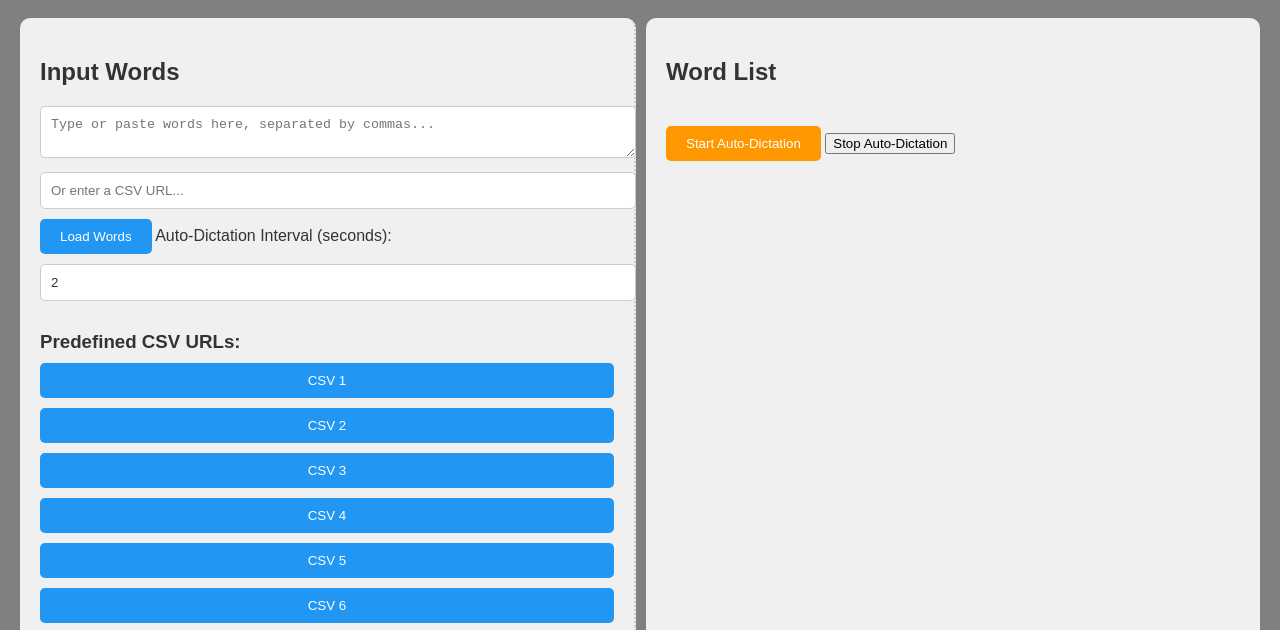
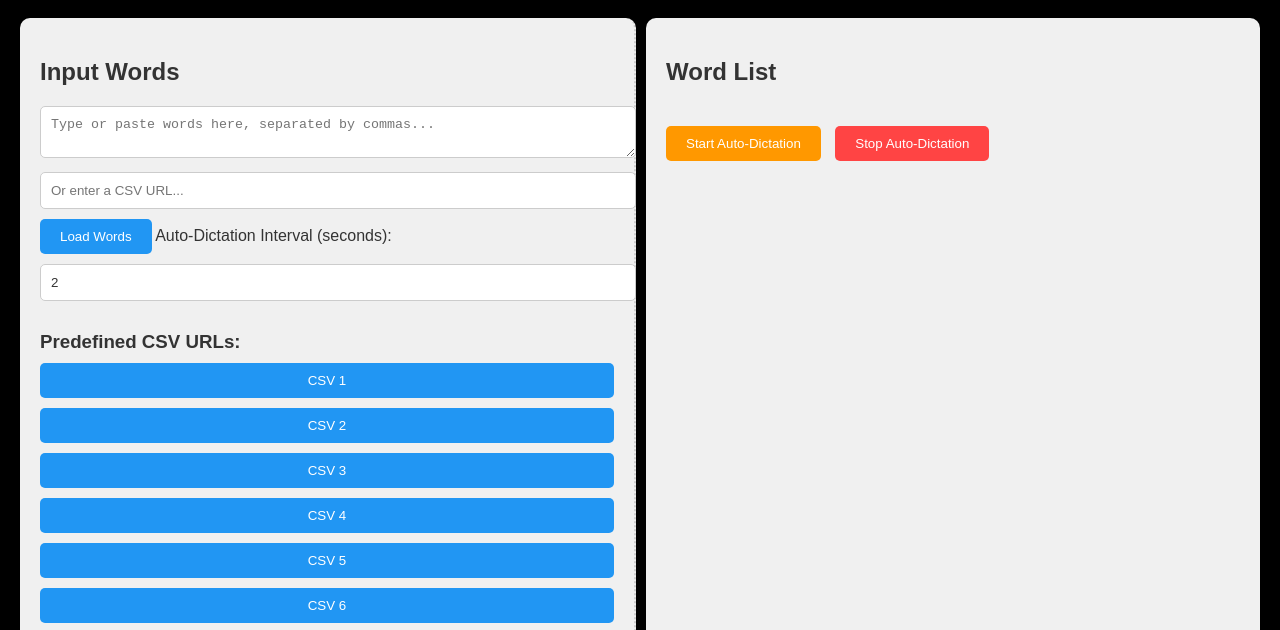
Before and after one commit to VinceBNE/dictation, a plain HTML site: page index.html in a window 1280 px wide. Shown: the part 156-786 px from the top of the page. Drawn offline with Linux system fonts and the light colour scheme.

Commit message:
Update styles.css

```diff
--- a/styles.css
+++ b/styles.css
@@ -3,7 +3,7 @@ body {
   font-family: Arial, sans-serif;
   margin: 0;
   padding: 0;
-  background-color: grey; /* Black background for the entire page */
+  background-color: black; /* Black background for the entire page */
   color: white; /* Default text color */
 }
 
@@ -55,7 +55,7 @@ body {
 }
 
 .input-section button:hover {
-  background-color: #f0f0f0;
+  background-color: #1976d2;
 }
 
 /* CSV Buttons */
@@ -131,6 +131,21 @@ body {
   background-color: #f57c00;
 }
 
+#stopDictation {
+  padding: 10px 20px;
+  background-color: #ff4444; /* Red background */
+  color: white;
+  border: none;
+  border-radius: 5px;
+  cursor: pointer;
+  margin-top: 20px;
+  margin-left: 10px; /* Add some space between the buttons */
+}
+
+#stopDictation:hover {
+  background-color: #cc0000; /* Darker red on hover */
+}
+
 /* Loading Spinner */
 .loading-spinner {
   display: flex;
```
